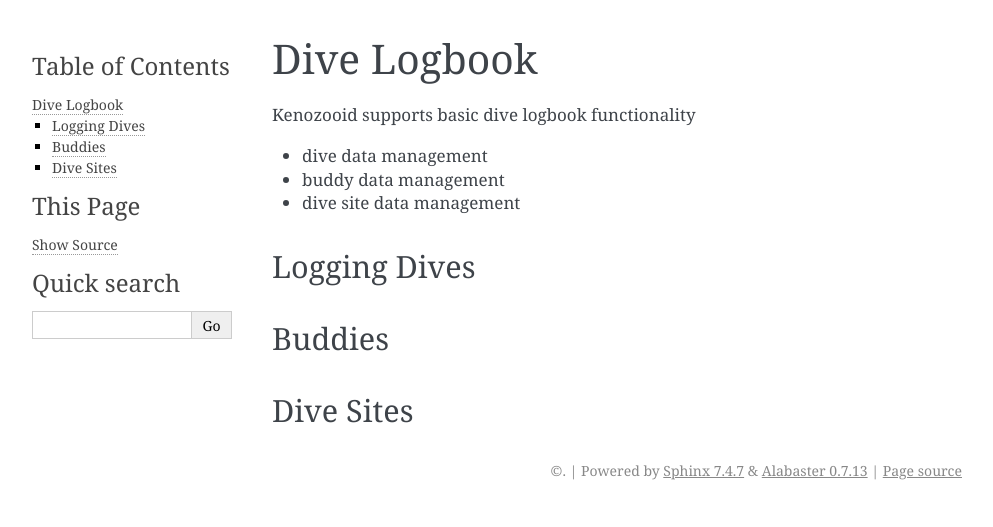
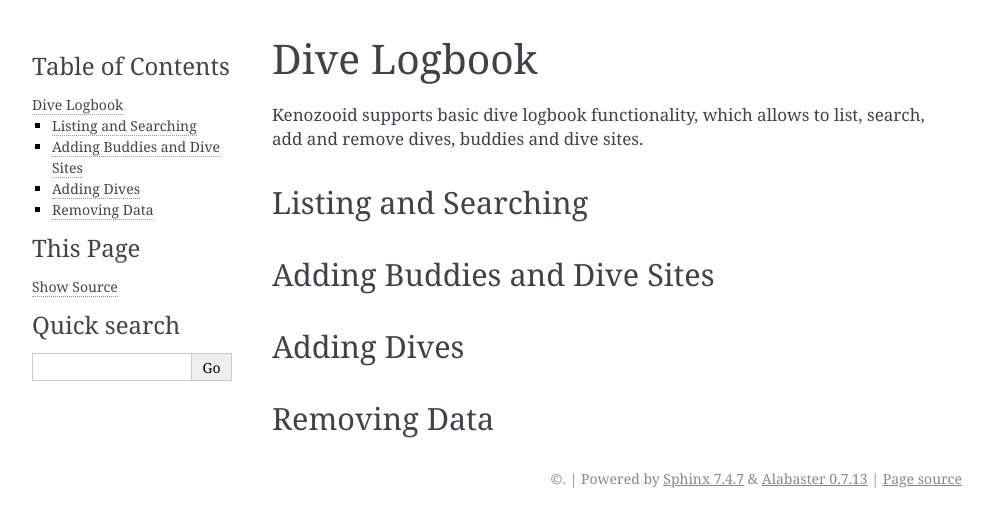
Before and after one commit to gitGNU/gnu_kenozooid, a Sphinx documentation site: the page built from doc/user/logbook.rst, in a window 1280 px wide. Shown: the top 527 px of the page, without its empty margins (148-1141 px from the left). Built offline with Sphinx 7.4.7, drawn with Linux system fonts in a browser that asks for light colours; pages that are not in the unit, such as notebooks, are missing from menus.

Commit message:
- improved sketch of logbook functionality documentation

```diff
--- a/doc/user/index.rst
+++ b/doc/user/index.rst
@@ -19,11 +19,7 @@ User Manual
         regenerate
     simulation
    analysis
-   lb
-    list
-    search
-    add
-    delete
+   logbook
    calc
    links
 
--- a/doc/user/logbook.rst
+++ b/doc/user/logbook.rst
@@ -1,18 +1,19 @@
 Dive Logbook
 ============
-Kenozooid supports basic dive logbook functionality
+Kenozooid supports basic dive logbook functionality, which allows to list,
+search, add and remove dives, buddies and dive sites.
 
-- dive data management
-- buddy data management
-- dive site data management
+Listing and Searching
+---------------------
 
-Logging Dives
+Adding Buddies and Dive Sites
+-----------------------------
+
+Adding Dives
+------------
+.. basic data vs. profile data
+
+Removing Data
 -------------
 
-Buddies
--------
-
-Dive Sites
-----------
-
 .. vim: sw=4:et:ai
```
